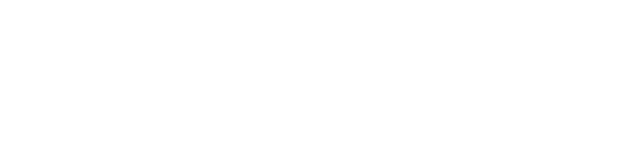
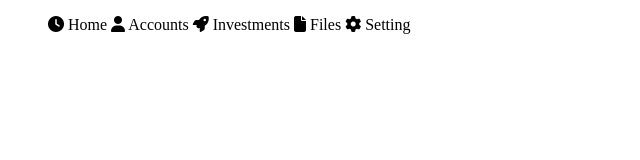
Before and after one commit to zhale-el/slideBar-1, a plain HTML site: page index.html in a window 1280 px wide. Shown: the whole page, without its empty margins (0-640 px from the left). Drawn offline with Linux system fonts and the light colour scheme.

Commit message:
creat nav and add icons

```diff
--- a/index.html
+++ b/index.html
@@ -14,11 +14,31 @@
     <title>Document</title>
   </head>
   <body>
-    <!-- <i class="fa-solid fa-clock"></i>
-    <i class="fa-solid fa-user"></i>
-    <i class="fa-solid fa-rocket"></i>
-    <i class="fa-solid fa-file"></i>
-    <i class="fa-solid fa-gear"></i> -->
+    <!--- === nav === --->
+
+    <nav class="nav">
+      <ul class="nav__list">
+        <a href="" class="nav__link"></a>
+        <i class="fa-solid fa-clock"></i>
+        <span class="nav__name">Home</span>
+
+        <a href="" class="nav__link"></a>
+        <i class="fa-solid fa-user"></i>
+        <span class="nav__name">Accounts</span>
+
+        <a href="" class="nav__link"></a>
+        <i class="fa-solid fa-rocket"></i>
+        <span class="nav__name">Investments</span>
+
+        <a href="" class="nav__link"></a>
+        <i class="fa-solid fa-file"></i>
+        <span class="nav__name">Files</span>
+
+        <a href="" class="nav__link"></a>
+        <i class="fa-solid fa-gear"></i>
+        <span class="nav__name">Setting</span>
+      </ul>
+    </nav>
 
     <script src="./script.js"></script>
   </body>
```
